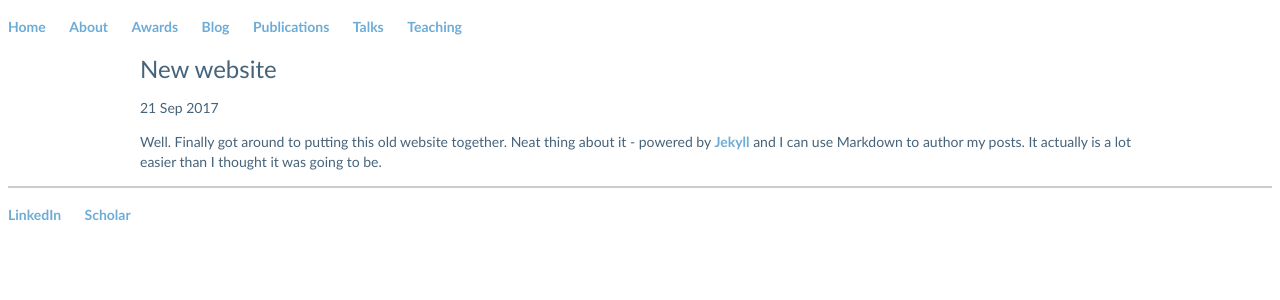
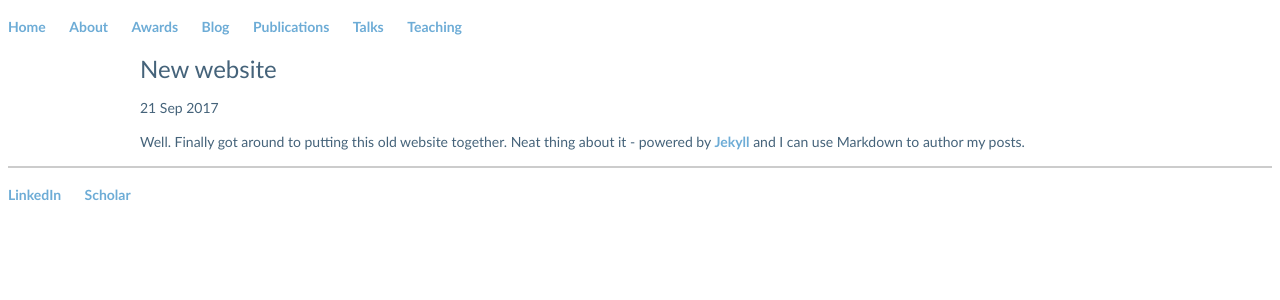
Before and after one commit to Hadrien-Montanelli/Hadrien-Montanelli.github.io, a Jekyll site: the page built from _posts/2017-09-21-hadrien-montanelli-site-launched.md, in a window 1280 px wide. Shown: the top 300 px of the page. Built offline with Jekyll 4.4.1, drawn with Linux system fonts in a browser that asks for light colours.

Commit message:
Update 2017-09-21-hadrien-montanelli-site-launched.md

```diff
--- a/_posts/2017-09-21-hadrien-montanelli-site-launched.md
+++ b/_posts/2017-09-21-hadrien-montanelli-site-launched.md
@@ -6,4 +6,3 @@ date: 2017-09-21
 
 Well. Finally got around to putting this old website together.
 Neat thing about it - powered by [Jekyll](http://jekyllrb.com) and I can use Markdown to author my posts.
-It actually is a lot easier than I thought it was going to be.
```
